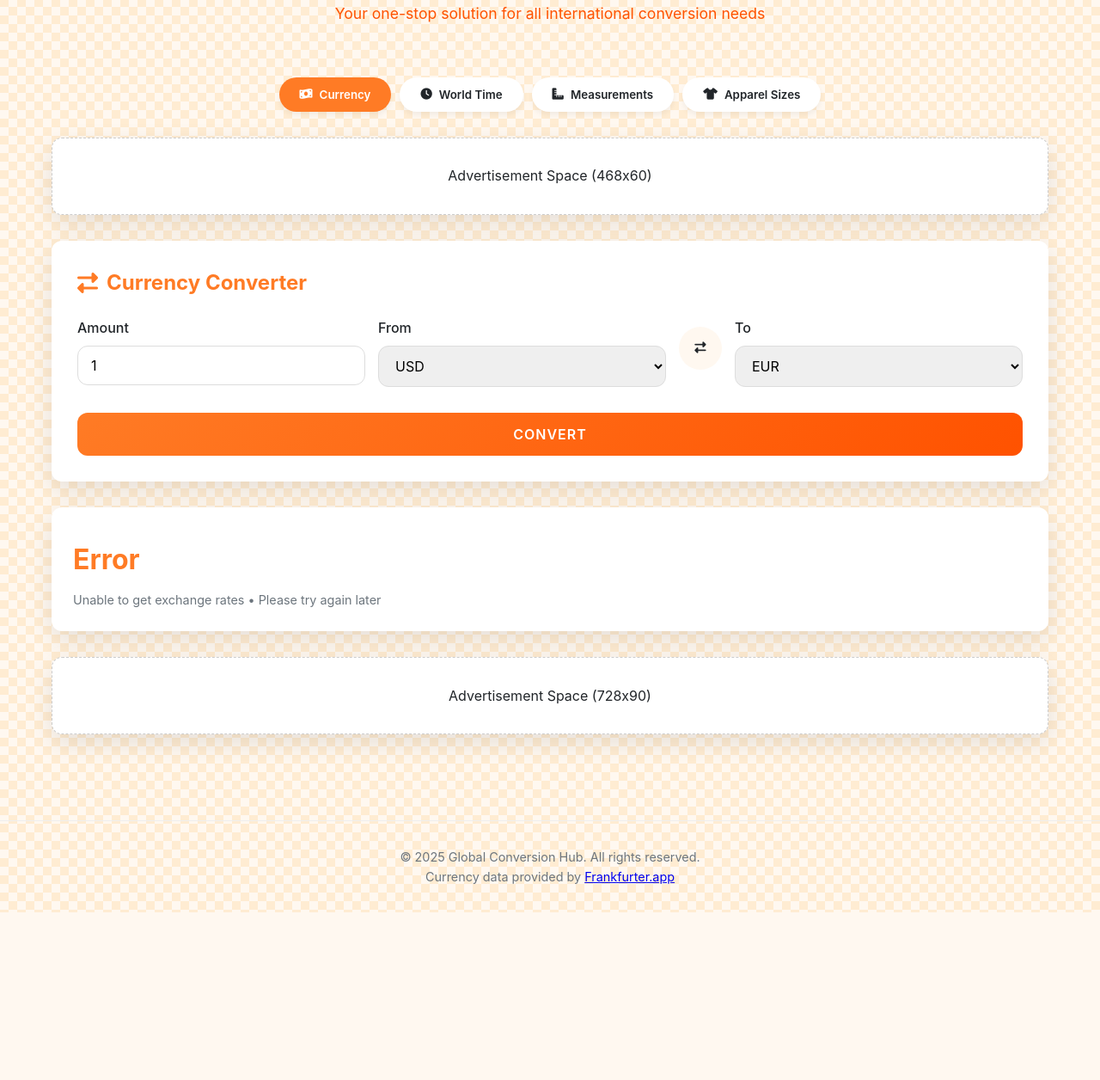
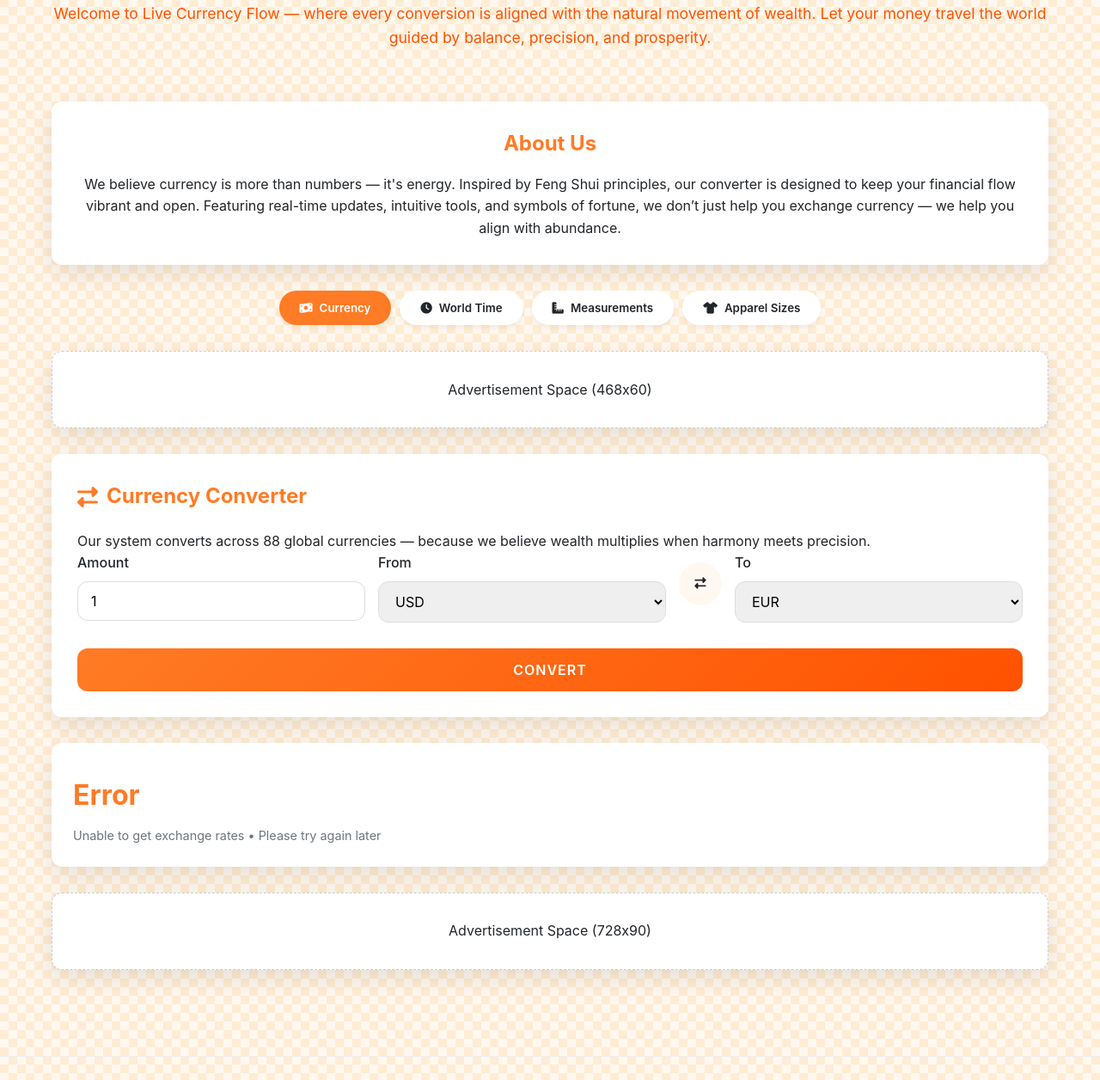
Before and after one commit to TAyyabAliAshraf/CurrencyConversion, a plain HTML site: page CurrencyConversion.html in a window 1280 px wide. Shown: the part 252-1508 px from the top of the page at 86% size. Before the commit the page ends 1313 px from the top, so only its background shows below. Drawn offline with Linux system fonts and the light colour scheme; no server answers.

Commit message:
Update CurrencyConversion.html

```diff
--- a/CurrencyConversion.html
+++ b/CurrencyConversion.html
@@ -3,7 +3,7 @@
 <head>
     <meta charset="UTF-8">
     <meta name="viewport" content="width=device-width, initial-scale=1.0">
-    <title>Global Conversion Hub | Currency, Time & Unit Converter</title>
+    <title>Live Currency Flow | Currency, Time & Unit Converter</title>
     <link rel="stylesheet" href="https://cdnjs.cloudflare.com/ajax/libs/font-awesome/6.4.0/css/all.min.css">
     <style>
         :root {
@@ -77,7 +77,21 @@
             margin-bottom: 20px;
         }
 
-        /* Navigation Tabs */
+        .about-section {
+            background: white;
+            border-radius: var(--border-radius);
+            padding: 30px;
+            box-shadow: var(--box-shadow);
+            margin-bottom: 30px;
+            animation: fadeIn 0.6s ease-out;
+            text-align: center;
+        }
+
+        .about-section h2 {
+            color: var(--primary);
+            margin-bottom: 15px;
+        }
+
         .tabs {
             display: flex;
             justify-content: center;
@@ -111,7 +125,6 @@
             box-shadow: 0 6px 12px rgba(0, 0, 0, 0.1);
         }
 
-        /* Ad Placements */
         .ad-container {
             background: white;
             border-radius: var(--border-radius);
@@ -130,7 +143,6 @@
             margin-top: 0;
         }
 
-        /* Converter Card */
         .converter-card {
             background: white;
             border-radius: var(--border-radius);
@@ -225,7 +237,6 @@
             box-shadow: 0 10px 20px rgba(67, 97, 238, 0.3);
         }
 
-        /* Result Display */
         .result-container {
             display: none;
             background: white;
@@ -248,7 +259,6 @@
             font-size: 0.9rem;
         }
 
-        /* Time Converter Styles */
         .time-display {
             display: flex;
             justify-content: space-between;
@@ -284,7 +294,6 @@
             font-size: 0.9rem;
         }
 
-        /* Measurement Converter */
         .measurement-types {
             display: flex;
             gap: 10px;
@@ -308,7 +317,6 @@
             border-color: var(--primary);
         }
 
-        /* Coming Soon Sections */
         .coming-soon {
             text-align: center;
             padding: 40px 20px;
@@ -321,7 +329,6 @@
             margin-bottom: 20px;
         }
 
-        /* Footer */
         footer {
             text-align: center;
             padding: 30px 0;
@@ -331,7 +338,6 @@
             border-top: 1px solid #eee;
         }
 
-        /* Responsive Design */
         @media (max-width: 768px) {
             .input-group {
                 flex-direction: column;
@@ -359,7 +365,6 @@
 </head>
 <body>
     <div class="container">
-        <!-- Top Ad Placement -->
         <div class="ad-container top-ad">
             <p>Advertisement Space (728x90)</p>
         </div>
@@ -367,12 +372,16 @@
         <header>
             <div class="logo">
                 <i class="fas fa-globe-americas"></i>
-                <span>Global Conversion Hub</span>
+                <span>Live Currency Flow</span>
             </div>
-            <p class="tagline">Your one-stop solution for all international conversion needs</p>
+            <p class="tagline">Welcome to Live Currency Flow — where every conversion is aligned with the natural movement of wealth. Let your money travel the world guided by balance, precision, and prosperity.</p>
         </header>
 
-        <!-- Navigation Tabs -->
+        <div class="about-section">
+            <h2>About Us</h2>
+            <p>We believe currency is more than numbers — it's energy. Inspired by Feng Shui principles, our converter is designed to keep your financial flow vibrant and open. Featuring real-time updates, intuitive tools, and symbols of fortune, we don’t just help you exchange currency — we help you align with abundance.</p>
+        </div>
+
         <div class="tabs">
             <button class="tab-btn active" data-tab="currency">
                 <i class="fas fa-money-bill-wave"></i> Currency
@@ -388,17 +397,16 @@
             </button>
         </div>
 
-        <!-- Middle Ad Placement -->
         <div class="ad-container">
             <p>Advertisement Space (468x60)</p>
         </div>
 
-        <!-- Currency Converter (Active by default) -->
         <div id="currency-tab" class="tab-content">
             <div class="converter-card">
                 <h2 class="card-title">
                     <i class="fas fa-exchange-alt"></i> Currency Converter
                 </h2>
+                <p>Our system converts across 88 global currencies — because we believe wealth multiplies when harmony meets precision.</p>
 
                 <div class="input-group">
                     <div class="input-field">
@@ -433,7 +441,6 @@
             </div>
         </div>
 
-        <!-- World Time Converter -->
         <div id="time-tab" class="tab-content" style="display:none;">
             <div class="converter-card">
                 <h2 class="card-title">
@@ -461,11 +468,9 @@
             </div>
 
             <div class="time-display" id="time-results">
-                <!-- Time cards will be inserted here by JavaScript -->
             </div>
         </div>
 
-        <!-- Measurement Converter -->
         <div id="measurement-tab" class="tab-content" style="display:none;">
             <div class="converter-card">
                 <h2 class="card-title">
@@ -508,7 +513,6 @@
             </div>
         </div>
 
-        <!-- Apparel Size Converter (Coming Soon) -->
         <div id="apparel-tab" class="tab-content" style="display:none;">
             <div class="coming-soon">
                 <i class="fas fa-tshirt"></i>
@@ -518,23 +522,20 @@
             </div>
         </div>
 
-        <!-- Bottom Ad Placement -->
         <div class="ad-container">
             <p>Advertisement Space (728x90)</p>
         </div>
     </div>
 
     <footer>
-        <p>&copy; <span id="year"></span> Global Conversion Hub. All rights reserved.</p>
+        <p>© <span id="year"></span> Live Currency Flow. All rights reserved.</p>
         <p>Currency data provided by <a href="https://www.frankfurter.app/" target="_blank">Frankfurter.app</a></p>
     </footer>
 
     <script>
         document.addEventListener('DOMContentLoaded', function() {
-            // Set current year in footer
             document.getElementById('year').textContent = new Date().getFullYear();
 
-            // Available currencies (top 50 most used)
             const currencies = [
                 'USD', 'EUR', 'JPY', 'GBP', 'AUD', 'CAD', 'CHF', 'CNY',
                 'SEK', 'NZD', 'MXN', 'SGD', 'HKD', 'NOK', 'KRW', 'TRY',
@@ -542,10 +543,13 @@
                 'ANG', 'AOA', 'ARS', 'AWG', 'AZN', 'BAM', 'BBD', 'BDT',
                 'BGN', 'BHD', 'BIF', 'BMD', 'BND', 'BOB', 'BSD', 'BTN',
                 'BWP', 'BYN', 'BZD', 'CDF', 'CLP', 'COP', 'CRC', 'CUP',
-                'CVE', 'CZK', 'DJF', 'DKK'
+                'CVE', 'CZK', 'DJF', 'DKK', 'DOP', 'DZD', 'EGP', 'ERN',
+                'ETB', 'FJD', 'FKP', 'GEL', 'GGP', 'GHS', 'GIP', 'GMD',
+                'GNF', 'GTQ', 'GYD', 'HNL', 'HRK', 'HTG', 'HUF', 'IDR',
+                'ILS', 'IMP', 'IQD', 'IRR', 'ISK', 'JEP', 'JMD', 'JOD',
+                'KES', 'KGS', 'KHR', 'KMF'
             ];
 
-            // Timezones (major cities)
             const timezones = [
                 'America/New_York', 'America/Chicago', 'America/Denver', 'America/Los_Angeles',
                 'Europe/London', 'Europe/Paris', 'Europe/Berlin', 'Europe/Moscow',
@@ -555,7 +559,6 @@
                 'Asia/Kolkata', 'Asia/Bangkok', 'America/Toronto', 'America/Vancouver'
             ];
 
-            // Measurement units
             const measurementUnits = {
                 length: [
                     { name: 'Millimeter', value: 'mm', factor: 0.001 },
@@ -607,8 +610,6 @@
                 ]
             };
 
-            // Get DOM elements
-            // Currency elements
             const amountInput = document.getElementById('amount');
             const fromCurrency = document.getElementById('from-currency');
             const toCurrency = document.getElementById('to-currency');
@@ -619,14 +620,12 @@
             const exchangeRate = document.getElementById('exchange-rate');
             const updateTime = document.getElementById('update-time');
 
-            // Time elements
             const timezone1 = document.getElementById('timezone1');
             const timezone2 = document.getElementById('timezone2');
             const timezone3 = document.getElementById('timezone3');
             const updateTimeBtn = document.getElementById('update-time-btn');
             const timeResults = document.getElementById('time-results');
 
-            // Measurement elements
             const measurementTypeBtns = document.querySelectorAll('.measurement-btn');
             const measurementValue = document.getElementById('measurement-value');
             const fromUnit = document.getElementById('from-unit');
@@ -636,31 +635,25 @@
             const convertedMeasurement = document.getElementById('converted-measurement');
             const measurementRate = document.getElementById('measurement-rate');
 
-            // Tab switching
             const tabButtons = document.querySelectorAll('.tab-btn');
             const tabContents = document.querySelectorAll('.tab-content');
 
-            // Tab switching functionality
             tabButtons.forEach(button => {
                 button.addEventListener('click', () => {
                     const tabId = button.getAttribute('data-tab');
 
-                    // Update active tab button
                     tabButtons.forEach(btn => btn.classList.remove('active'));
                     button.classList.add('active');
 
-                    // Show corresponding tab content
                     tabContents.forEach(content => content.style.display = 'none');
                     document.getElementById(`${tabId}-tab`).style.display = 'block';
 
-                    // If time tab is selected, update times immediately
                     if (tabId === 'time') {
                         updateTimes();
                     }
                 });
             });
 
-            // Measurement type switching
             measurementTypeBtns.forEach(btn => {
                 btn.addEventListener('click', () => {
                     measurementTypeBtns.forEach(b => b.classList.remove('active'));
@@ -670,7 +663,6 @@
                 });
             });
 
-            // Populate currency dropdowns
             function populateCurrencies() {
                 currencies.forEach(currency => {
                     const option1 = document.createElement('option');
@@ -684,12 +676,10 @@
                     toCurrency.appendChild(option2);
                 });
 
-                // Set default values
                 fromCurrency.value = 'USD';
                 toCurrency.value = 'EUR';
             }
 
-            // Populate timezone dropdowns
             function populateTimezones() {
                 timezones.forEach(tz => {
                     const option1 = document.createElement('option');
@@ -708,15 +698,12 @@
                     timezone3.appendChild(option3);
                 });
 
-                // Set default values
                 timezone1.value = 'America/New_York';
                 timezone2.value = 'Europe/London';
                 timezone3.value = 'Asia/Tokyo';
             }
 
-            // Populate measurement units
             function populateMeasurementUnits(type) {
-                // Clear existing options
                 fromUnit.innerHTML = '';
                 toUnit.innerHTML = '';
 
@@ -734,22 +721,18 @@
                     toUnit.appendChild(option2);
                 });
 
-                // Set default "to" unit that's different from "from" unit
                 if (units.length > 1) {
                     fromUnit.value = units[0].value;
                     toUnit.value = units[1].value;
                 }
 
-                // Convert immediately when changing measurement type
                 convertMeasurement();
             }
 
-            // Format timezone name for display
             function formatTimezoneName(tz) {
                 return tz.split('/')[1].replace('_', ' ');
             }
 
-            // Get current time in timezone
             function getTimeInTimezone(timezone) {
                 try {
                     const options = {
@@ -794,7 +777,6 @@
                 }
             }
 
-            // Update all displayed times
             function updateTimes() {
                 const timezones = [timezone1.value, timezone2.value, timezone3.value];
                 timeResults.innerHTML = '';
@@ -814,7 +796,6 @@
                 });
             }
 
-            // Swap currencies
             function swapCurrencies() {
                 const temp = fromCurrency.value;
                 fromCurrency.value = toCurrency.value;
@@ -822,24 +803,20 @@
                 if (amountInput.value) convertCurrency();
             }
 
-            // Format numbers with commas
             function formatNumber(num) {
                 return num.toString().replace(/\B(?=(\d{3})+(?!\d))/g, ",");
             }
 
-            // Get current time in nice format
             function getCurrentTime() {
                 const now = new Date();
                 return now.toLocaleTimeString([], { hour: '2-digit', minute: '2-digit' });
             }
 
-            // Convert currencies using API
             async function convertCurrency() {
                 const amount = amountInput.value;
                 const from = fromCurrency.value;
                 const to = toCurrency.value;
 
-                // Validate input
                 if (!amount || isNaN(amount)) {
                     alert('Please enter a valid amount');
                     return;
@@ -851,11 +828,9 @@
                 }
 
                 try {
-                    // Show loading state
                     convertBtn.disabled = true;
                     convertBtn.innerHTML = '<i class="fas fa-spinner fa-spin"></i> Converting...';
 
-                    // Using Frankfurter.app API (no API key needed)
                     const response = await fetch(`https://api.frankfurter.app/latest?from=${from}&to=${to}`);
 
                     if (!response.ok) {
@@ -869,7 +844,6 @@
                     const formattedAmount = formatNumber(amount);
                     const formattedResult = formatNumber(result);
 
-                    // Update UI with results
                     convertedAmount.textContent = `${formattedResult} ${to}`;
                     exchangeRate.textContent = `1 ${from} = ${rate.toFixed(6)} ${to}`;
                     updateTime.textContent = `Last updated: ${getCurrentTime()}`;
@@ -883,13 +857,11 @@
                     updateTime.textContent = 'Please try again later';
                     currencyResult.style.display = 'block';
                 } finally {
-                    // Reset button state
                     convertBtn.disabled = false;
                     convertBtn.textContent = 'Convert';
                 }
             }
 
-            // Convert measurements
             function convertMeasurement() {
                 const value = parseFloat(measurementValue.value);
                 const from = fromUnit.value;
@@ -901,12 +873,10 @@
                     return;
                 }
 
-                // Special handling for temperature
                 if (currentType === 'temperature') {
                     const result = convertTemperature(value, from, to);
                     convertedMeasurement.textContent = `${result.toFixed(2)} ${to}`;
 
-                    // Show conversion rate
                     if (from === 'C' && to === 'F') {
                         measurementRate.textContent = '1 °C = 33.8 °F';
                     } else if (from === 'F' && to === 'C') {
@@ -927,7 +897,6 @@
                     return;
                 }
 
-                // Get conversion factors
                 const units = measurementUnits[currentType];
                 const fromUnitData = units.find(u => u.value === from);
                 const toUnitData = units.find(u => u.value === to);
@@ -937,27 +906,22 @@
                     return;
                 }
 
-                // Convert to base unit first (meters, kilograms, liters, etc.)
                 const baseValue = value * fromUnitData.factor;
                 const result = baseValue / toUnitData.factor;
 
-                // Update UI
                 convertedMeasurement.textContent = `${result.toFixed(6)} ${to}`;
                 measurementRate.textContent = `1 ${from} = ${(toUnitData.factor / fromUnitData.factor).toFixed(6)} ${to}`;
                 measurementResult.style.display = 'block';
             }
 
-            // Special temperature conversion
             function convertTemperature(value, from, to) {
                 if (from === to) return value;
 
-                // Convert to Celsius first
                 let celsius;
                 if (from === 'C') celsius = value;
                 else if (from === 'F') celsius = (value - 32) * 5/9;
                 else if (from === 'K') celsius = value - 273.15;
 
-                // Convert from Celsius to target unit
                 if (to === 'C') return celsius;
                 if (to === 'F') return (celsius * 9/5) + 32;
                 if (to === 'K') return celsius + 273.15;
@@ -965,8 +929,6 @@
                 return value;
             }
 
-            // Event listeners
-            // Currency converter
             convertBtn.addEventListener('click', function(e) {
                 e.preventDefault();
                 convertCurrency();
@@ -984,7 +946,6 @@
                 }
             });
 
-            // Time converter
             updateTimeBtn.addEventListener('click', function(e) {
                 e.preventDefault();
                 updateTimes();
@@ -994,7 +955,6 @@
                 select.addEventListener('change', updateTimes);
             });
 
-            // Measurement converter
             convertMeasurementBtn.addEventListener('click', function(e) {
                 e.preventDefault();
                 convertMeasurement();
@@ -1011,12 +971,10 @@
             toUnit.addEventListener('change', convertMeasurement);
             measurementValue.addEventListener('input', convertMeasurement);
 
-            // Initialize the app
             populateCurrencies();
             populateTimezones();
-            populateMeasurementUnits('length'); // Start with length measurements
+            populateMeasurementUnits('length');
 
-            // Do initial conversions
             convertCurrency();
             updateTimes();
             convertMeasurement();
```
